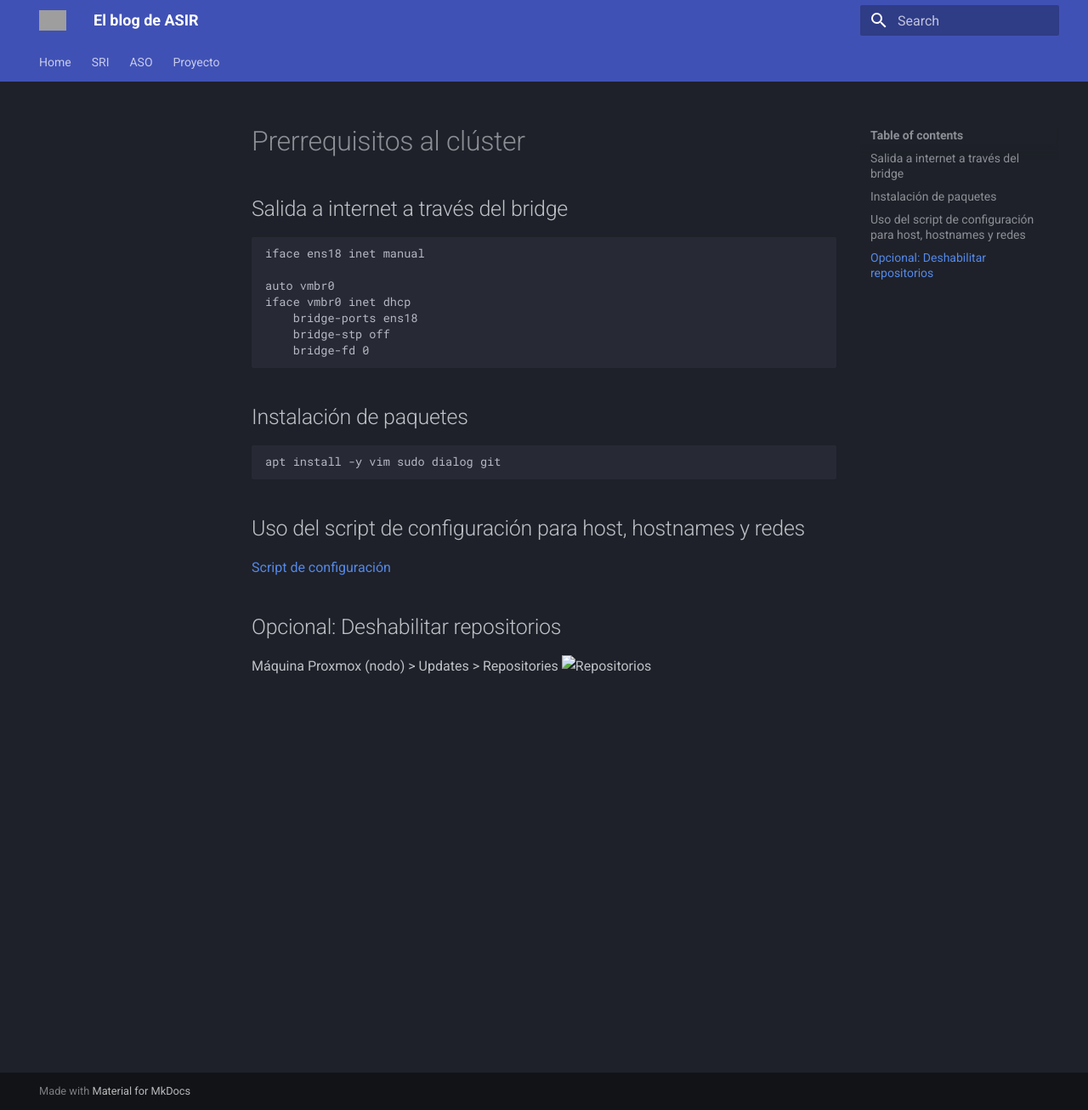
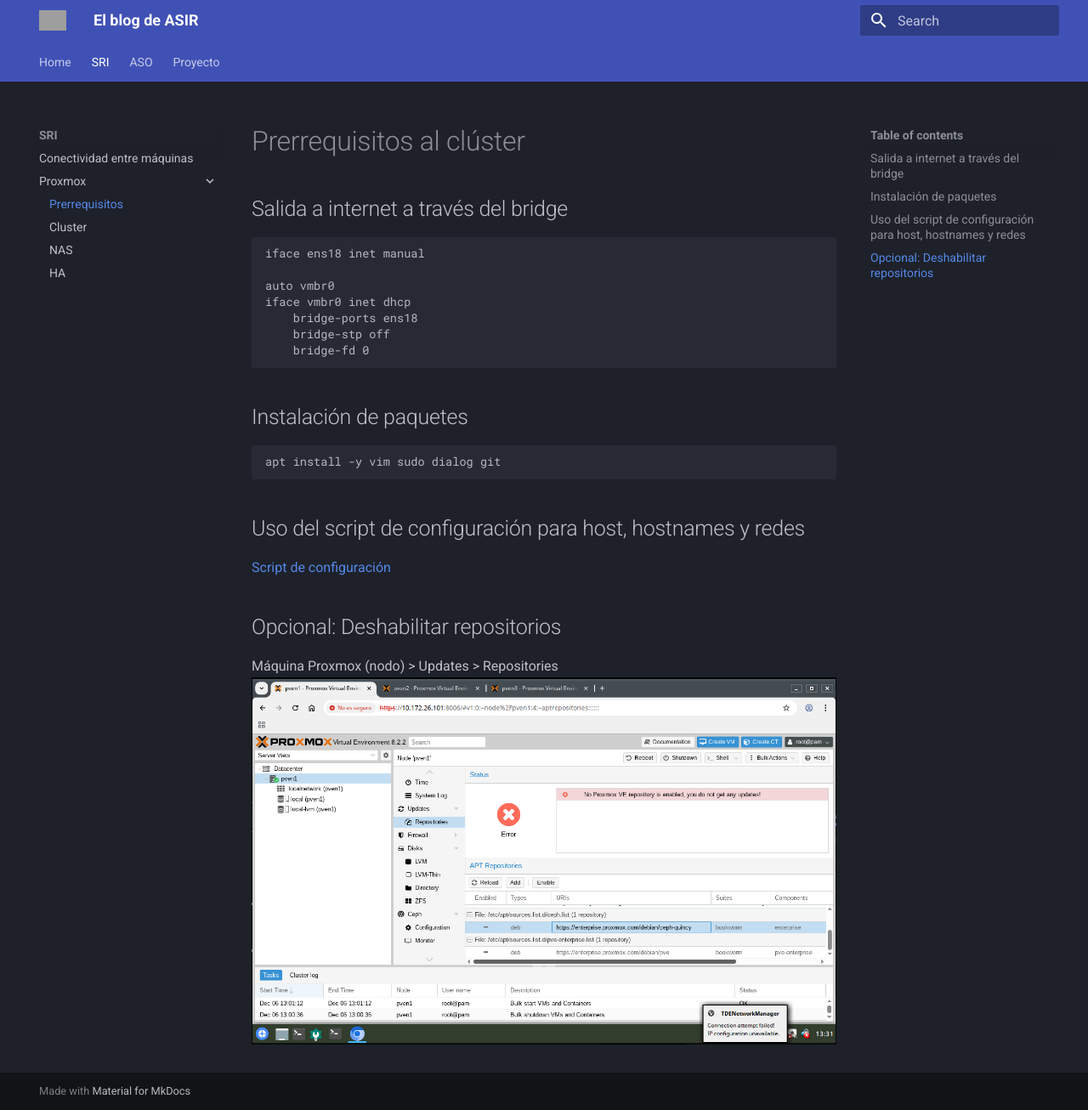
Before and after one commit to tresespadas/andromeda, an MkDocs documentation site: the page built from docs/SRI/proxmox/prerequisitos.md, in a window 1280 px wide and 1306 px high. Shown: the whole window at 85% size. Built offline with MkDocs 1.6.1 and Material for MkDocs 9.7.7, drawn with Linux system fonts in a browser that asks for light colours; grey boxes are pictures that could not be loaded.

Commit message:
actualizando

```diff
--- a/mkdocs.yml
+++ b/mkdocs.yml
@@ -26,6 +26,11 @@ nav:
   - Home: index.md
   - SRI:
       - Conectividad entre máquinas: SRI/conectividad.md
+      - Proxmox:
+        - Prerrequisitos: SRI/proxmox/prerequisitos.md
+        - Cluster: SRI/proxmox/cluster.md
+        - NAS: SRI/proxmox/nas.md
+        - HA: SRI/proxmox/alta_disponibilidad.md
   - ASO:
       - Pasos previos: ASO/pasos_previos.md
       - LDAP:
```
Also changed, not shown: docs/assests/images/creacion_cluster.png (added), docs/assests/images/creacion_cluster2.png (added), docs/assests/images/deshabilitar_repositorios.png (added), docs/assests/images/grupo_ha.png (added), docs/assests/images/instalacion_ceph.png (added), docs/assests/images/instalacion_ceph2.png (added), docs/assests/images/instalacion_nas.png (added), docs/assests/images/ip_estatica_bodhi.png (added), docs/assests/images/ip_estatica_bodhi2.png (added), docs/assests/images/maquina_ha.png (added), docs/assests/images/monitor_ceph.png (added), docs/assests/images/osd_ceph.png (added), docs/assests/images/pool_ceph.png (added), docs/assests/images/union_cluster.png (added).
